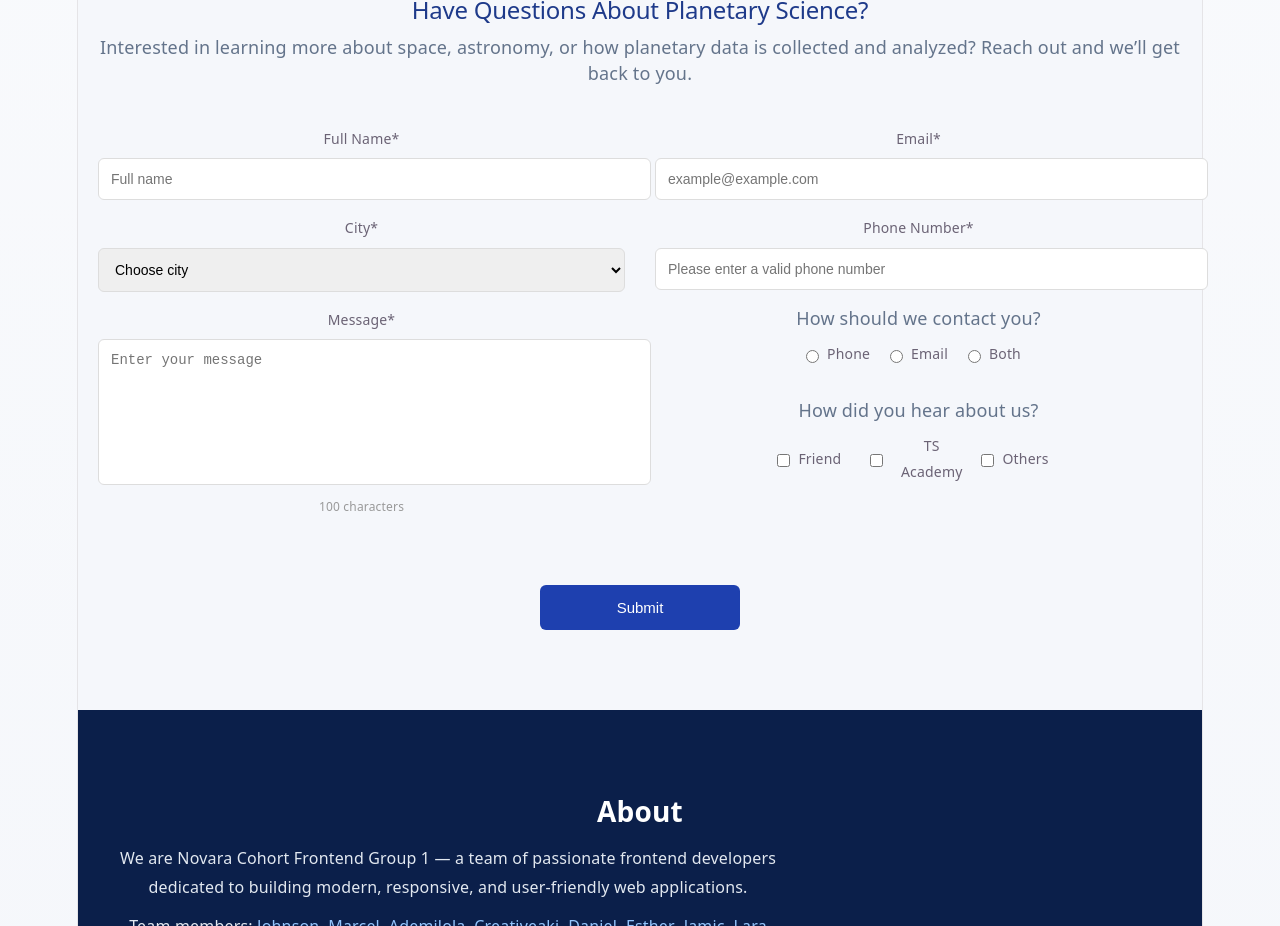
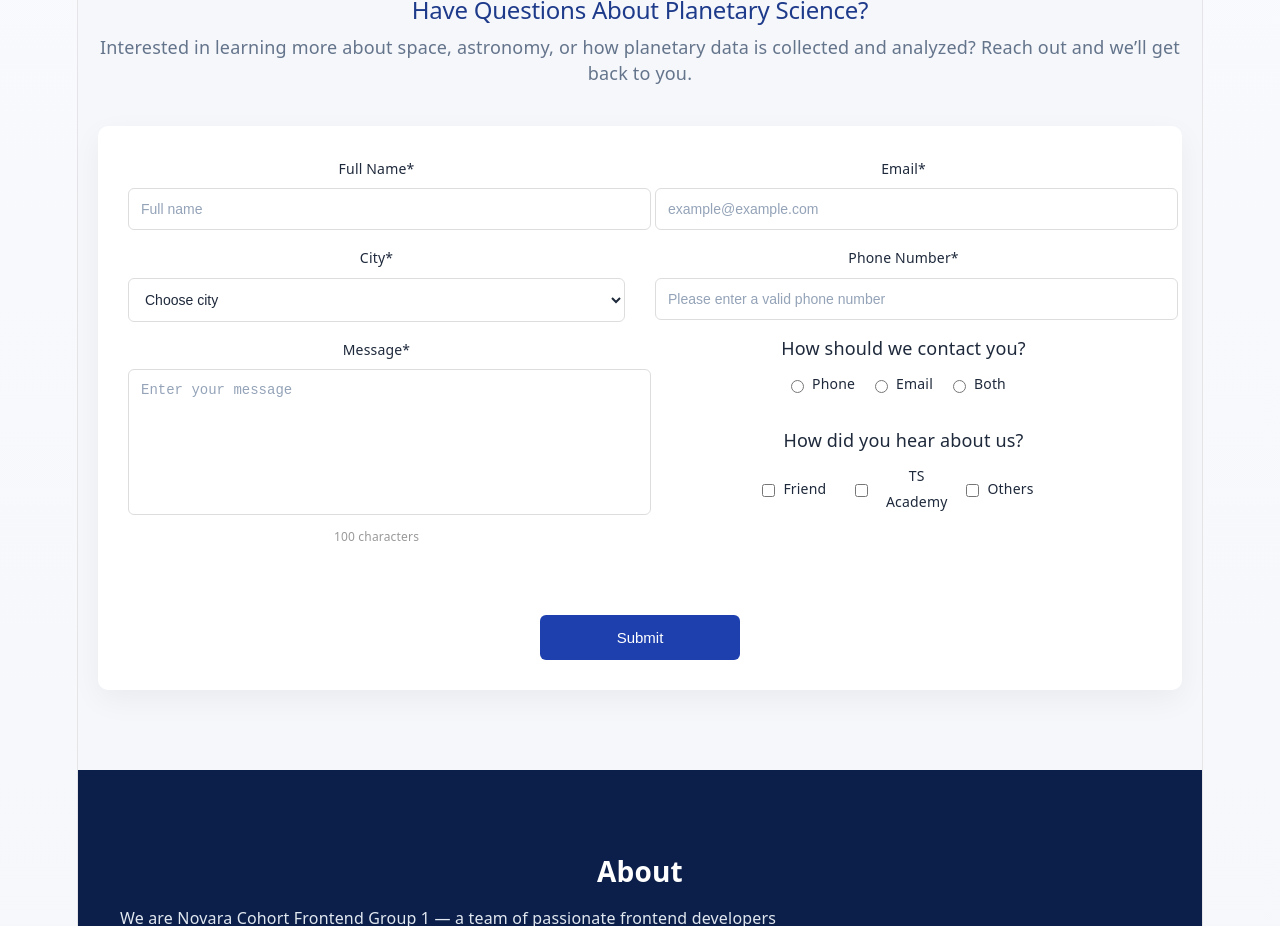
Before and after one commit to emediongjohnson/novara-frontend-group-1, a React (Vite) app: page / in a window 1280 px wide. Shown: the part 2600-3526 px from the top of the page. Built offline with nearby package versions, Linux system fonts and the light colour scheme; no server answers.

Commit message:
Enhance ContactForm styles for premium appearance
Updated ContactForm.css to enhance form styling with a premium look, including new background, padding, and input field styles.

```diff
--- a/src/components/ContactForm/ContactForm.css
+++ b/src/components/ContactForm/ContactForm.css
@@ -1,4 +1,3 @@
-
 /* CONTACT SECTION */
 .contact {
   background: #f5f7fb;
@@ -22,44 +21,61 @@
   margin-bottom: 40px;
 }
 
-/* FORM LAYOUT */
+/* FORM CARD (NEW - PREMIUM LOOK) */
 .contact-form {
   display: grid;
   grid-template-columns: 1fr 1fr;
   gap: 30px;
+
+  background: #ffffff;
+  padding: 30px;
+  border-radius: 10px;
+  box-shadow: 0 10px 30px rgba(0, 0, 0, 0.05);
 }
 
 /* INPUT GROUP */
-label {
+.contact-form label {
   display: block;
   font-size: 14px;
   margin-bottom: 15px;
+  color: #1e293b;
+  font-weight: 500;
 }
 
-/* INPUT FIELDS */
-input,
-select,
-textarea {
+/* INPUT FIELDS (FIXED) */
+.contact-form input,
+.contact-form select,
+.contact-form textarea {
   width: 100%;
   padding: 12px;
   margin-top: 6px;
   border-radius: 6px;
   border: 1px solid #ddd;
   font-size: 14px;
+
+  background-color: #ffffff;   /* 🔥 FIX */
+  color: #1e293b;             /* 🔥 FIX */
+
   transition: border 0.2s ease, box-shadow 0.2s ease;
 }
 
+/* PLACEHOLDER */
+.contact-form input::placeholder,
+.contact-form textarea::placeholder {
+  color: #94a3b8;
+}
+
 /* INPUT FOCUS EFFECT */
-input:focus,
-select:focus,
-textarea:focus {
+.contact-form input:focus,
+.contact-form select:focus,
+.contact-form textarea:focus {
   outline: none;
   border-color: #1e40af;
   box-shadow: 0 0 0 2px rgba(30, 64, 175, 0.1);
 }
 
 /* TEXTAREA */
-textarea {
+.contact-form textarea {
   height: 120px;
   resize: none;
 }
@@ -80,6 +96,7 @@ small {
 .checkbox-group p {
   margin-bottom: 10px;
   font-weight: 500;
+  color: #1e293b;
 }
 
 /* RADIO & CHECKBOX ITEMS */
@@ -95,7 +112,7 @@ small {
 /* SUBMIT BUTTON */
 .submit-btn {
   grid-column: span 2;
-  margin: 20px auto 0; /* centers button */
+  margin: 20px auto 0;
   display: block;
   background: #1e40af;
   color: white;
```
